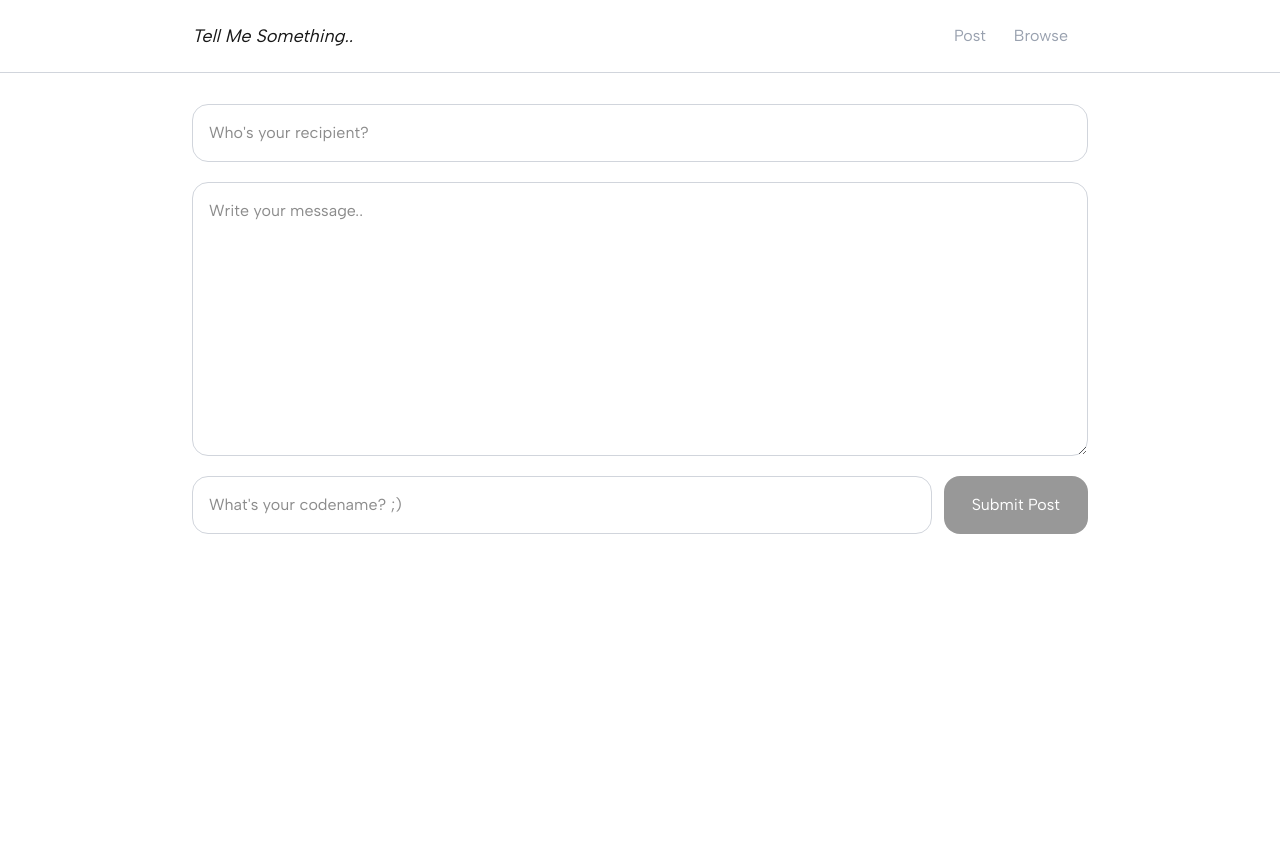
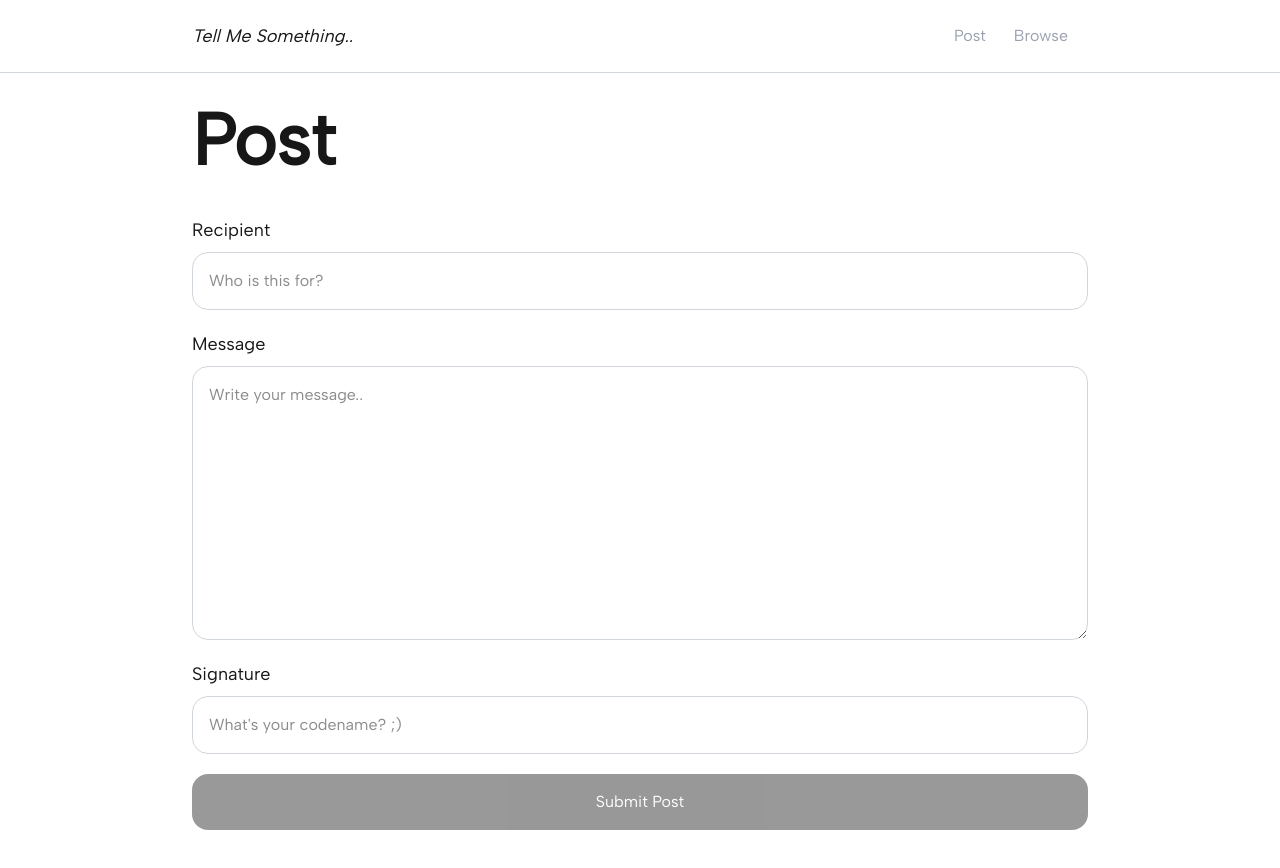
Before and after one commit to neoaia/tell-me-something-frontend, a Next.js app: page /create-post in a window 1280 px wide. Shown: the top 868 px of the page. Before the commit the page ends 800 px from the top, so only its background shows below. Built offline with nearby package versions, Linux system fonts and the light colour scheme; no server answers.

Commit message:
feat: add and improve ui elements

```diff
--- a/app/browse/page.tsx
+++ b/app/browse/page.tsx
@@ -107,13 +107,15 @@ const BrowsePage = () => {
     if (searchDisplayValue) {
       return (
         <>
-          <div className="text-gray-500 mb-6">
-            Searched for &quot;{searchDisplayValue}&quot;
-          </div>
           {hasPosts ? (
-            <PostsGrid posts={posts} />
+            <>
+              <div className="text-gray-500 ml-2 mb-6">
+                Searched for &quot;{searchDisplayValue}&quot;
+              </div>
+              <PostsGrid posts={posts} />
+            </>
           ) : (
-            <div className="text-gray-500">No posts yet.</div>
+            <div className="text-gray-500 ml-2 ">No posts yet.</div>
           )}
         </>
       );
@@ -122,12 +124,13 @@ const BrowsePage = () => {
     return hasPosts ? (
       <PostsGrid posts={posts} />
     ) : (
-      <div className="text-gray-500">No posts yet.</div>
+      <div className="text-gray-500 ml-2 ">No posts yet.</div>
     );
   };
 
   return (
     <>
+      <div className="font-bold text-7xl mb-7">Browse</div>
       <Search
         value={searchValue}
         onChange={handleSearchChange}
--- a/app/create-post/page.tsx
+++ b/app/create-post/page.tsx
@@ -56,19 +56,23 @@ const CreatePage = () => {
 
   return (
     <>
-      <form
-        onSubmit={submitPost}
-        className="flex flex-col gap-5"
-      >
+      <div className="font-bold text-7xl mb-10">Post</div>
+
+      <form onSubmit={submitPost} className="flex flex-col gap-5">
+        <div className="flex flex-col gap-2">
+          <div className="text-lg">Recipient</div>
           <input
             type="text"
             value={recipient}
             onChange={(e) => setRecipient(e.target.value)}
             className={TAILWIND_DESIGNS.INPUT_BOX_DESIGN}
-          placeholder="Who's your recipient?"
+            placeholder="Who is this for?"
             maxLength={INPUT_LIMIT.RECIPIENT_LIMIT}
           />
+        </div>
 
+        <div className="flex flex-col gap-2">
+          <div className="text-lg">Message</div>
           <textarea
             id="message"
             value={content}
@@ -78,8 +82,10 @@ const CreatePage = () => {
             rows={10}
             maxLength={INPUT_LIMIT.MESSAGE_LIMIT}
           ></textarea>
+        </div>
 
-        <div className="flex flex-row gap-3">
+        <div className="flex flex-col gap-2">
+          <div className="text-lg">Signature</div>
           <input
             value={signature}
             onChange={(e) => setSignature(e.target.value)}
@@ -88,13 +94,9 @@ const CreatePage = () => {
             placeholder="What's your codename? ;)"
             maxLength={INPUT_LIMIT.SIGNATURE_LIMIT}
           />
+        </div>
 
-          <Button
-            label="Submit Post"
-            type="submit"
-            disabled={!isPostComplete}
-          />
-        </div>
+        <Button label="Submit Post" type="submit" disabled={!isPostComplete} />
       </form>
     </>
   );
--- a/features/browse/components/Search.tsx
+++ b/features/browse/components/Search.tsx
@@ -20,7 +20,7 @@ const Search = ({ value, onChange, onSubmit, isDisabled }: SearchProps) => {
           if (e.key === "Enter") onSubmit?.(value);
         }}
         placeholder="Search for a name.."
-        className="border border-gray-300 active:border-gray-600 px-7 py-4 rounded-2xl flex-1"
+        className="border border-gray-300 active:border-gray-600 px-5 py-4 rounded-2xl flex-1"
         disabled={isDisabled}
       />
       <Button
```
Lines whose indentation alone changed are shown as unchanged.
